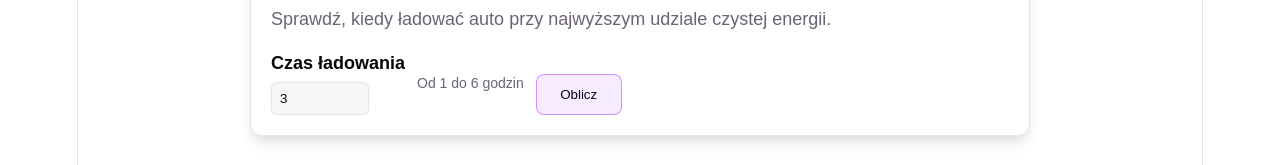
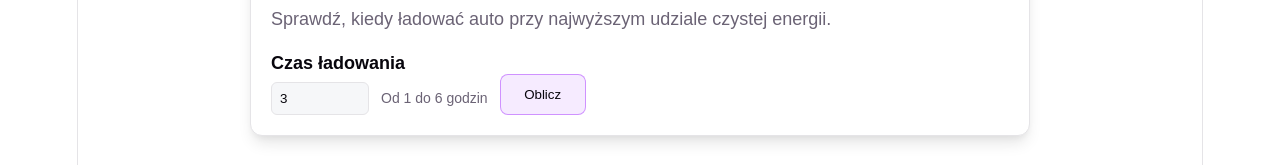
Before and after one commit to Asia1112/energy-mix-frontend, a React (Vite) app: page / in a window 1280 px wide. Shown: the part 429-594 px from the top of the page. Built offline with nearby package versions, Linux system fonts and the light colour scheme; no server answers.

Commit message:
Align charging hint with input

```diff
--- a/src/App.css
+++ b/src/App.css
@@ -202,10 +202,18 @@ form {
   font-weight: 700;
 }
 
+.charging-input-row {
+  display: flex;
+  align-items: center;
+  gap: 12px;
+}
+
 .field-hint {
-  align-self: center;
   color: var(--text);
   font-size: 14px;
+  font-weight: 400;
+  line-height: 1.2;
+  white-space: nowrap;
 }
 
 input {
--- a/src/components/ChargingForm.tsx
+++ b/src/components/ChargingForm.tsx
@@ -65,6 +65,7 @@ export function ChargingForm({ t }: Props) {
       <form className="charging-form" onSubmit={handleSubmit} noValidate>
         <label className="field">
           <span>{t.chargingTime}</span>
+          <span className="charging-input-row">
             <input
               type="number"
               min="1"
@@ -74,11 +75,11 @@ export function ChargingForm({ t }: Props) {
               onChange={(event) => setHours(event.target.value)}
               aria-describedby="charging-hours-hint"
             />
+            <span className="field-hint" id="charging-hours-hint">
+              {t.chargingHint}
+            </span>
+          </span>
         </label>
-
-        <p className="field-hint" id="charging-hours-hint">
-          {t.chargingHint}
-        </p>
 
         <button
           className="charging-submit"
```
Lines whose indentation alone changed are shown as unchanged.
